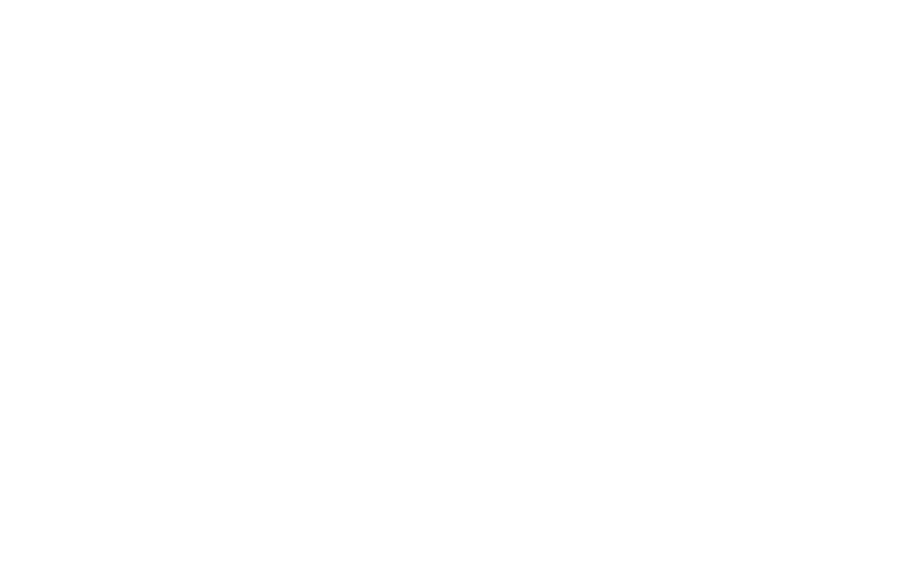
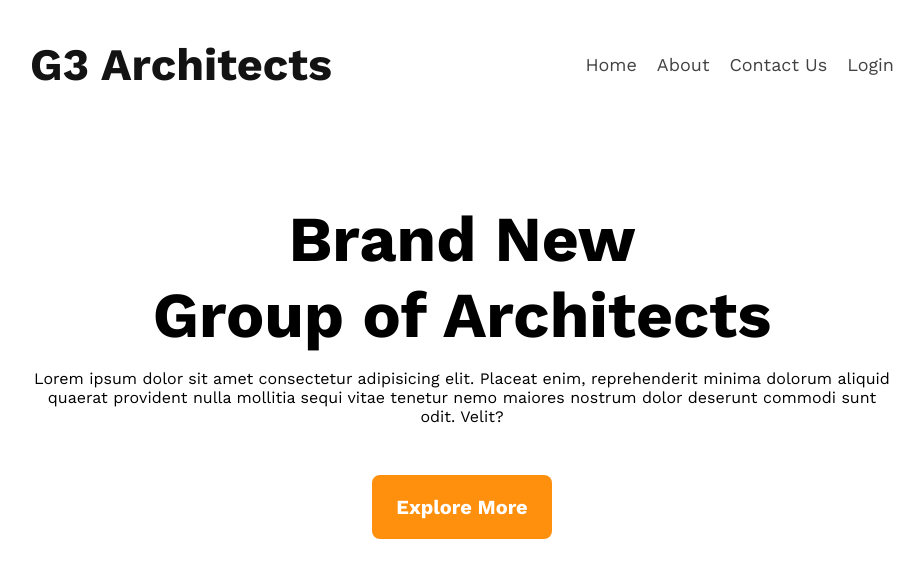
Before and after one commit to afikAfikur/G3-Architacts-website, a plain HTML site: page index.html in a window 1280 px wide. Shown: the whole page, without its empty margins (178-1102 px from the left). Drawn offline with nearby package versions, Linux system fonts and the light colour scheme.

Commit message:
done with header

```diff
--- a/index.html
+++ b/index.html
@@ -4,9 +4,48 @@
     <meta charset="UTF-8">
     <meta name="viewport" content="width=device-width, initial-scale=1.0">
     <title>G3 Architacts </title>
+    <link rel="preconnect" href="https://fonts.googleapis.com">
+<link rel="preconnect" href="https://fonts.gstatic.com" crossorigin>
+<link href="https://fonts.googleapis.com/css2?family=Work+Sans:ital,wght@0,100..900;1,100..900&display=swap" rel="stylesheet">
     <link rel="stylesheet" href="styles/index.css">
 </head>
 <body>
+    <header>
+        <div class="tittle work-sans-first">
 
+                <h1 class="head">G3 Architects</h1>
+                 <nav>
+                <ul class="links_above">
+                    <li><a href="">Home</a></li>
+                    <li><a href="">About</a></li>
+                    <li><a href="">Contact Us</a></li>
+                    <li><a href="">Login</a></li>
+                </ul>
+            </nav>
+        </div>
+        <div class="banner">
+            <div class="banner_titles">
+
+
+            <h4 class="head_1 work-sans-first">
+                Brand New
+
+            </h4>
+            <h4 class="head_1 work-sans-first">
+                Group of Architects
+            </h4>
+            <p class="pera work-sans-first">Lorem ipsum dolor sit amet consectetur adipisicing elit. Placeat enim, reprehenderit minima dolorum aliquid quaerat provident nulla mollitia sequi vitae tenetur nemo maiores nostrum dolor deserunt commodi sunt odit. Velit?</p>
+            </div>
+            <div>   <button class="explore_buttpn work-sans-first ">Explore More</button> </div>
+
+
+        </div>
+    </header>
+    <main>
+
+    </main>
+    <footer>
+
+    </footer>
 </body>
 </html>
--- a/styles/index.css
+++ b/styles/index.css
@@ -0,0 +1,79 @@
+
+.work-sans-first {
+  font-family: "Work Sans", sans-serif;
+  font-optical-sizing: auto;
+  font-weight:400;
+  font-style: normal;
+}
+.head{
+    font-size: 45px;
+    font-weight: bold;
+    color: #131313;
+}
+.links_above{
+    font-size: 18px;
+    font-weight: normal;
+    list-style: none;
+    display: flex;
+    gap: 20px;
+
+}
+a{
+    text-decoration: none;
+    color: rgba(66, 66, 66, 1);
+}
+.tittle{
+    display: flex;
+    justify-content: space-between;
+    margin: 0px 200px;
+}
+nav{
+    display: flex;
+    justify-content: center;
+    align-items: center;
+}
+.head_1{
+    font-size: 64px;
+    font-weight: bold;
+    margin:  0px;
+}
+.pera{
+    font-size: 16px;
+    font-weight: normal;
+}
+.explore_buttpn{
+    width:180px ;
+    height: 64px;
+    border-radius: 8px;
+    background-color:rgba(255, 144, 14, 1) ;
+    color: white;
+    font-weight: bold;
+    font-size: 20px;
+    border: none;
+    display: flex;
+    justify-content: center;
+    align-items: center;
+    margin: 0px auto;
+    margin-top:33px ;
+}
+.banner{
+    margin-top: 80px;
+
+    display: flex;
+    flex-direction: column;
+    justify-content: center;
+    align-items: center;
+    text-align: center;
+
+}
+.banner_titles{
+
+    width: 862px;
+    height: auto;
+    display: flex;
+    flex-direction: column;
+    justify-content: center;
+    align-items: center;
+
+
+}
```
